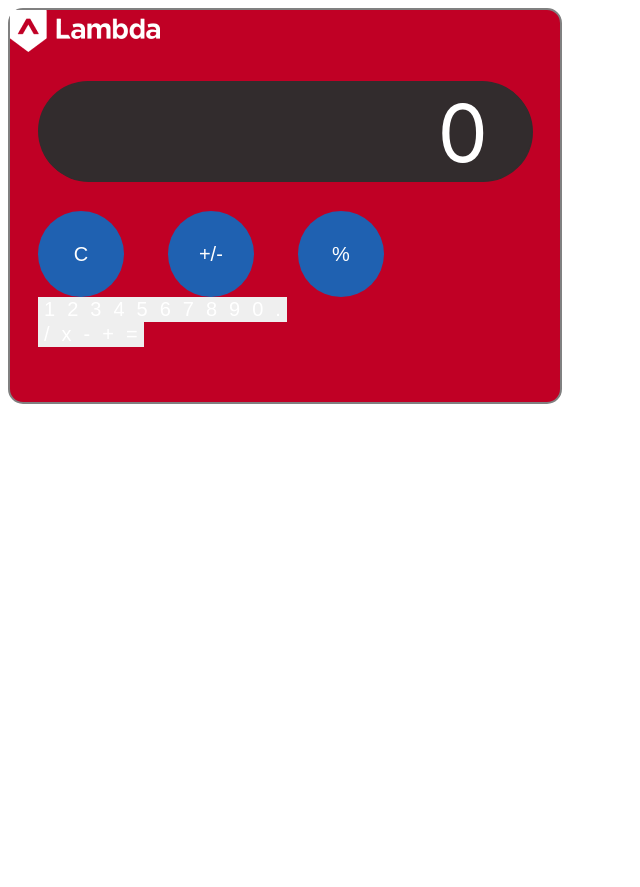
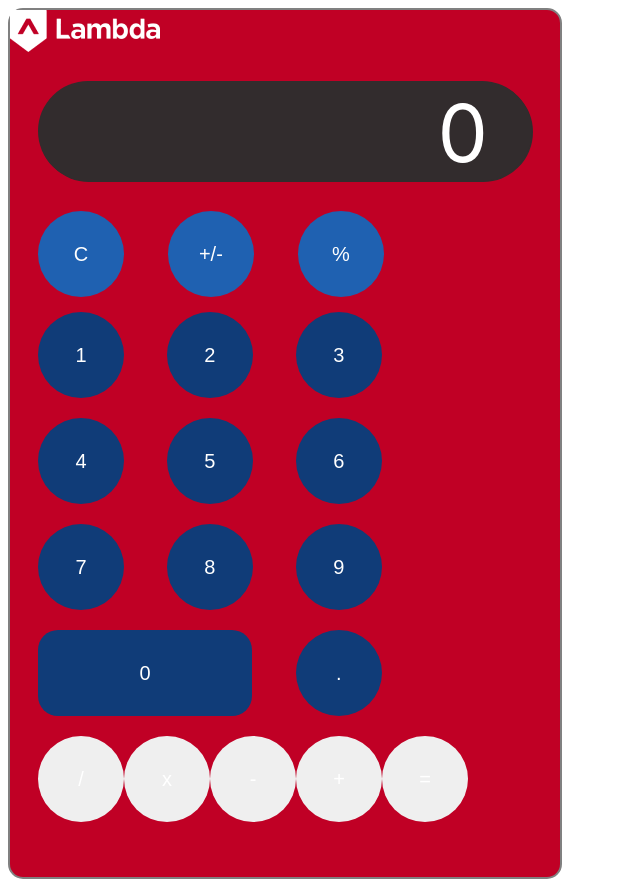
Before and after one commit to bloominstituteoftechnology/lambda-calculator, a React (Create React App) app: page / in a window 1280 px wide. Shown: the whole page, without its empty margins (0-640 px from the left). Before the commit the page ends 800 px from the top, so only its background shows below. Built offline with nearby package versions, Linux system fonts and the light colour scheme.

Commit message:
Add styling to numbers

```diff
--- a/src/App.css
+++ b/src/App.css
@@ -34,20 +34,42 @@ div.left-block {
   flex-direction: column;
 }
 
-div.specials {
+div.specials,
+div.numbers {
   display: flex;
   justify-content: space-between;
+}
+
+div.specials {
+  margin-bottom: 15px;
+}
+
+div.numbers {
+  flex-wrap: wrap;
 }
 
 button {
   color: white;
   border: 0;
   font-size: 20px;
+  width: 86px;
+  border-radius: 50%;
+  height: 86px;
+  cursor: pointer;
 }
 
 div.specials button {
-  width: 86px;
-  border-radius: 50%;
-  height: 86px;
   background-color: #1f61b1;
 }
+
+div.numbers button {
+  background-color: #103c78;
+  flex-basis: 24.88%;
+  margin-right: 2px;
+  margin-bottom: 20px;
+}
+
+div.numbers button.zero {
+  flex-basis: 61.86%;
+  border-radius: 20px;
+}
--- a/src/components/ButtonComponents/NumberButtons/NumberButton.js
+++ b/src/components/ButtonComponents/NumberButtons/NumberButton.js
@@ -2,10 +2,14 @@ import React from "react";
 
 const NumberButton = props => {
   return (
-    <>
+    <React.Fragment>
       {/* Display a button element rendering the data being passed down from the parent container on props */}
-      <button>{props.number}</button>
-    </>
+      {props.number !== "0" ? (
+        <button>{props.number}</button>
+      ) : (
+        <button className="zero">{props.number}</button>
+      )}
+    </React.Fragment>
   );
 };
 
--- a/src/components/ButtonComponents/NumberButtons/Numbers.js
+++ b/src/components/ButtonComponents/NumberButtons/Numbers.js
@@ -14,7 +14,7 @@ const Numbers = () => {
   const [numberState, setNumberState] = useState(numbers);
 
   return (
-    <div>
+    <div className="numbers">
       {/* STEP 3 - Use .map() to iterate over your array data and return a button
        component matching the name on the provided file. Pass
        it any props needed by the child component*/
--- a/src/components/ButtonComponents/OperatorButtons/Operators.js
+++ b/src/components/ButtonComponents/OperatorButtons/Operators.js
@@ -11,7 +11,7 @@ const Operators = () => {
   const [operatorState, setOperatorState] = useState(operators);
 
   return (
-    <div>
+    <div className="operators">
       {/* STEP 3 - Use .map() to iterate over your array data and return a button
        component matching the name on the provided file. Pass
        it any props needed by the child component*/
```
